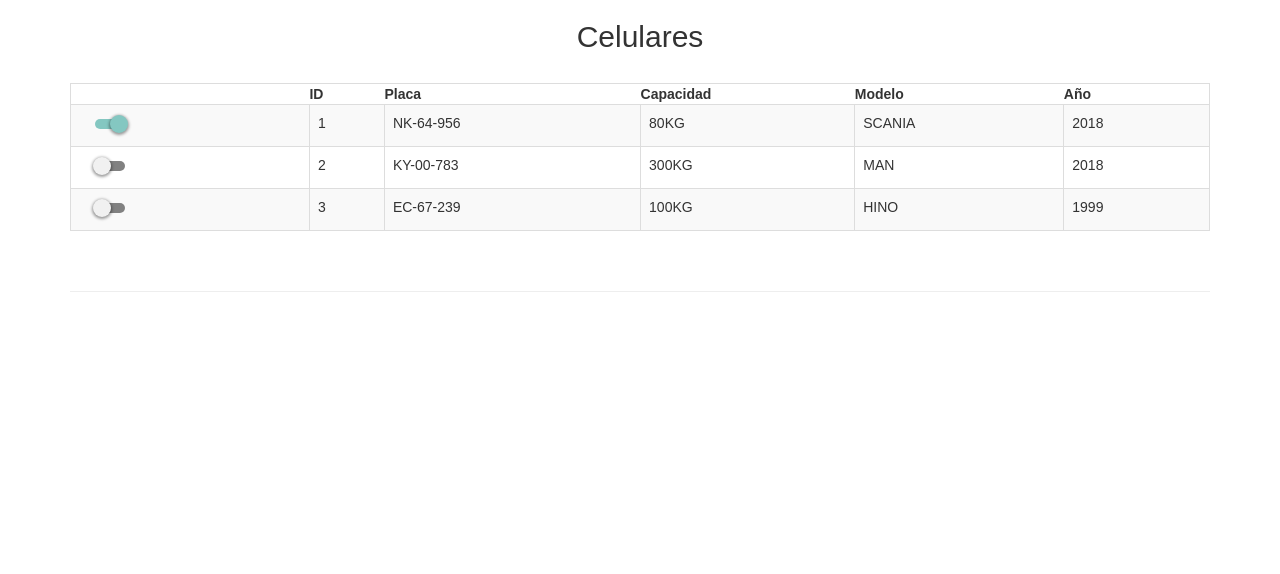
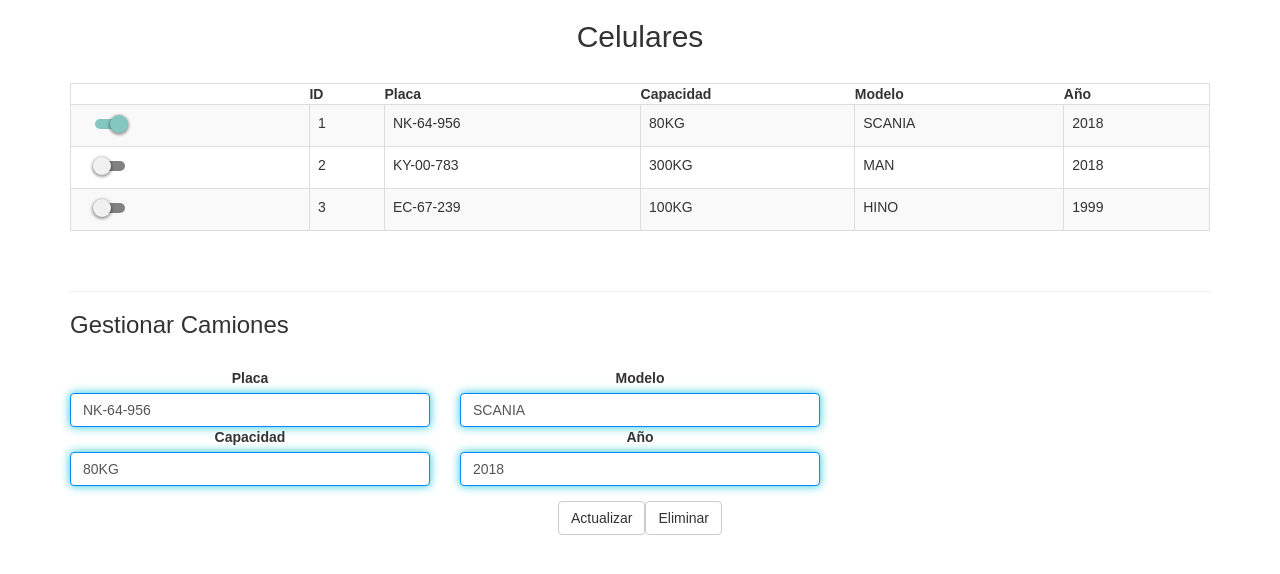
Before and after one commit to Eric-Andrade/Celulares-jpg, a React (Create React App) app: page / in a window 1280 px wide. Both pictures are taken after a click on the label 110 px from the left and 123 px from the top of the page. Shown: the top 574 px of the page. Built offline with nearby package versions, Linux system fonts and the light colour scheme.

Commit message:
Crud camiones completo

```diff
--- a/src/components/camiones.css
+++ b/src/components/camiones.css
@@ -0,0 +1,75 @@
+.custom-checkbox {
+    min-height: 1rem;
+    padding-left: 0;
+    margin-right: 0;
+    cursor: pointer;
+  }
+    .custom-checkbox .custom-control-indicator {
+      content: "";
+      display: inline-block;
+      position: relative;
+      width: 30px;
+      height: 10px;
+      background-color: #818181;
+      border-radius: 15px;
+      margin-right: 10px;
+      -webkit-transition: background .3s ease;
+      transition: background .3s ease;
+      vertical-align: middle;
+      margin: 0 16px;
+      box-shadow: none;
+    }
+      .custom-checkbox .custom-control-indicator:after {
+        content: "";
+        position: absolute;
+        display: inline-block;
+        width: 18px;
+        height: 18px;
+        background-color: #f1f1f1;
+        border-radius: 21px;
+        box-shadow: 0 1px 3px 1px rgba(0, 0, 0, 0.4);
+        left: -2px;
+        top: -4px;
+        -webkit-transition: left .3s ease, background .3s ease, box-shadow .1s ease;
+        transition: left .3s ease, background .3s ease, box-shadow .1s ease;
+      }
+    .custom-checkbox .custom-control-input:checked ~ .custom-control-indicator {
+      background-color: #84c7c1;
+      background-image: none;
+      box-shadow: none !important;
+    }
+      .custom-checkbox .custom-control-input:checked ~ .custom-control-indicator:after {
+        background-color: #84c7c1;
+        left: 15px;
+      }
+    .custom-checkbox .custom-control-input:focus ~ .custom-control-indicator {
+      box-shadow: none !important;
+    }
+
+    .desc{
+        display: none;
+    }
+    input[type=date]::-webkit-inner-spin-button,
+    input[type=date]::-webkit-outer-spin-button {
+      -webkit-appearance: none;
+      margin: 0;
+    }
+
+  input:valid{
+  border-color: rgb(0, 138, 252);
+  box-shadow: 0px 0px 10px #25c6db;
+
+
+  }
+  input:focus:invalid{
+    border-color: rgb(255, 0, 0);
+    box-shadow: 0px 0px 10px #ec2222;
+
+
+    }
+
+
+  .table-container{
+  max-height: 400px;
+  overflow-y: scroll;
+    }
--- a/src/components/camiones.js
+++ b/src/components/camiones.js
@@ -30,10 +30,196 @@ class camiones extends Component {
         super(props)
 
         this.state={
-            ca:cainicial
+            ca:cainicial,
+            row: {
+                ID: 0,
+                Placa: "",
+                Capacidad: "",
+                Modelo: "",
+                Año: ""
+            },
+            id:3,
+            id2:null,
+            mandar:null,
+            toogle:true
 
         }
     }
+    componentDidMount(){
+        document.getElementById("eliminar").style.display = "none"
+
+       }
+    refresh=()=>{
+        this.setState({
+            ca:cainicial})
+    }
+    Change =(event)=>{
+        var ids=this.state.ID+1
+        this.setState({id2:ids})
+        var row = this.state.row;
+        row[event.target.name] = event.target.value.toUpperCase();
+        this.setState({
+            row
+        })
+
+        var rowVacio={
+            ID: null,
+            Placa: "",
+            Capacidad: "",
+            Modelo: "",
+            Año: "",
+
+        }
+
+    }
+
+    Check=(idcheck)=>{
+        var ca=this.state.ca
+        var ext=ca.length
+        var mandar=idcheck-1
+
+        if (ext!=idcheck){
+            for(var x=1;x!=idcheck;x++){
+            document.getElementById('checkbox'+x).checked = false;
+            // console.log("Desactivado= ",x)
+            }
+        }
+        if(ext===idcheck){
+        var exte = ext-1;
+        for(exte; exte!=0;exte--){
+            document.getElementById('checkbox'+exte).checked = false;
+            // console.log("Desactivado= ",exte)
+
+        }
+        }
+        for(ext; ext!=idcheck; ext--){
+            document.getElementById('checkbox'+ext).checked = false;
+            // console.log("Desactivado= ",ext)
+
+        }
+        if(document.getElementById('checkbox'+idcheck).checked){
+            this.leer(mandar);
+            document.getElementById("eliminar").style.display = "inline"
+
+        }else {
+            this.restaurarform()
+            // this.Unchecked()
+            // document.getElementById("eliminar").style.display = "none"
+
+        }
+    }
+
+    restaurarform=()=>{
+        let rowvar ={
+            ID: 0,
+            Placa: "",
+            Capacidad: "",
+            Modelo: "",
+            Año: ""
+        }
+        this.setState({
+           row: rowvar,toogle:true
+
+        })
+    }
+
+    ternaria=()=>{
+        if(this.state.toogle){
+            this.crear()
+        }this.actualizar()
+    }
+    crear=()=>{
+        var ids=this.state.id+1
+        this.setState({
+            id2:ids})
+
+        var row={
+            ID:ids,
+            Placa:this.state.row.Placa,
+            Capacidad:this.state.row.Capacidad,
+            Modelo:this.state.row.Modelo,
+            Año:this.state.row.Año
+        }
+
+        var equis=this.state.ca.concat([row])
+        cainicial=equis
+        this.refresh()
+        this.setState({
+            cambiaragg:1,id:ids})
+        this.restaurarform()
+    }
+    leer=(mandar)=>{
+
+        this.setState({mandar,toogle:false})
+        var ca=this.state.ca
+        var convertir=JSON.stringify(ca)
+        var obj=JSON.parse(convertir)
+
+        var IDl=obj[mandar].ID
+        var Placal=obj[mandar].Placa
+        var Capacidadl=obj[mandar].Capacidad
+        var Modelol=obj[mandar].Modelo
+        var Añol=obj[mandar].Año
+
+        this.setState({id2:IDl})
+
+        var row={
+            ID:IDl,
+            Placa:Placal,
+            Capacidad:Capacidadl,
+            Modelo:Modelol,
+            Año:Añol
+        }
+        this.setState({row})
+
+    }
+    actualizar=()=>{
+        var mandar=this.state.mandar
+        var row={
+            ID:this.state.row.ID,
+            Placa:this.state.row.Placa,
+            Capacidad:this.state.row.Capacidad,
+            Modelo:this.state.row.Modelo,
+            Año:this.state.row.Año
+        }
+        this.state.ca[mandar]=row
+
+        this.refresh()
+        this.restaurarform()
+        var ca=this.state.ca
+        var extension=ca.length
+        for(var r=1;r<=extension;r++){
+            document.getElementById('checkbox'+r).checked=false
+        }
+        document.getElementById("eliminar").style.display="none"
+
+    }
+    eliminar=()=>{
+    var ca=this.state.ca
+    var convertir=JSON.stringify(ca)
+    var obj=JSON.parse(convertir)
+
+    for(var i=0;i<ca.length;i++){
+        console.log(obj[i].ID)
+        console.log(this.state.id2)
+        if(obj[i].ID==this.state.id2){
+            obj.splice(i,1)
+            break;
+        }
+    }
+    this.setState({ca:obj})
+
+    this.restaurarform()
+
+    var extension=ca.length
+    document.getElementById("eliminar").style.display="none"
+
+    for(var r=1;r<=extension;r++){
+        document.getElementById("checkbox"+r).checked=false
+    }
+
+    }
+
     render() {
         return (
             <div className="container">
@@ -58,8 +244,8 @@ class camiones extends Component {
                             return(
                                 <tr key={i}>
                                     <td><label className="custom-control custom-checkbox">
-                                    <input type="checkbox" className="custom-control-input desc" />
-                                    <span className="custom-control-indicator" ></span>
+                                    <input type="checkbox" className="custom-control-input desc" id={"checkbox"+iE} onClick={()=>this.Check(iE)} />
+                                    <span className="custom-control-indicator " id={"checkbox"+iE} onClick={()=>this.Check(iE)} ></span>
                                     </label></td>
                                     <td>{ca.ID}</td>
                                     <td>{ca.Placa}</td>
@@ -73,9 +259,34 @@ class camiones extends Component {
                 </table>
                 <br/>
                 <hr/>
+                <h3 className="text-left">Gestionar Camiones</h3>
+                <br/>
 
-                <div className="margen">
-                </div>
+                    <center>
+                        <div className="form-group row">
+                            <div className="col-xs-4">
+                                <label>Placa</label>
+                                <input className="form-control" type="text" value={this.state.row.Placa} name="Placa" id="Placa" onChange={this.Change}></input>
+
+                                <label>Capacidad</label>
+                                <input className="form-control" type="text" value={this.state.row.Capacidad} name="Capacidad" id="Capacidad" onChange={this.Change}></input>
+                            </div>
+
+                            <div className="col-xs-4">
+                                <label>Modelo</label>
+                                <input className="form-control" type="text" value={this.state.row.Modelo} name="Modelo" id="Modelo" onChange={this.Change}></input>
+
+                                <label>Año</label>
+                                <input className="form-control" type="text" value={this.state.row.Año} name="Año" id="Año" onChange={this.Change}></input>
+
+                                <input type="hidden"></input>
+                            </div>
+
+                        </div>
+
+                        <button type="button" className="btn btn-default" onClick={this.ternaria.bind()}>{this.state.toogle ? 'Crear' : 'Actualizar'}</button>
+                        <button type="button" className="btn btn-default" id="eliminar" onClick={this.eliminar}>Eliminar</button>
+                    </center>
                 </div>
 
 
```
